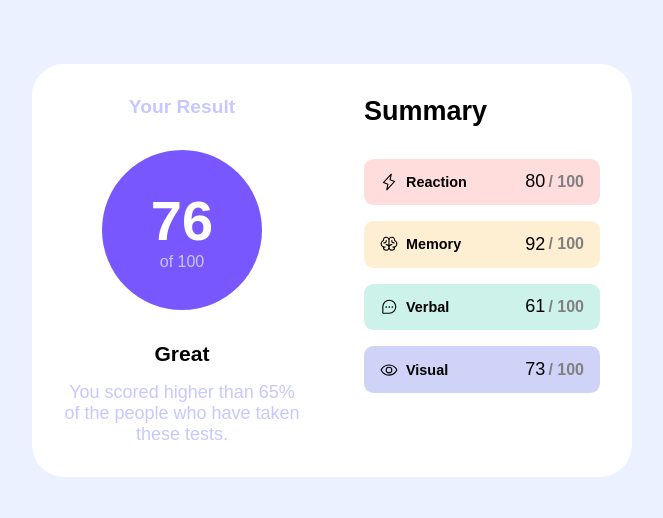
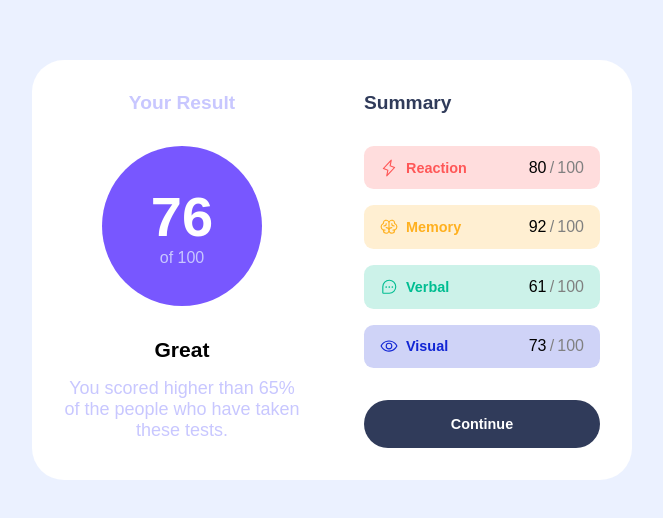
Before and after one commit to yurimzk/results-summary-react, a React (Vite) app: page / in a window 1280 px wide. Shown: the part 130-648 px from the top of the page, without its empty margins (308-971 px from the left). Built offline with nearby package versions, Linux system fonts and the light colour scheme.

Commit message:
change heading and scores style

```diff
--- a/src/components/Summary.scss
+++ b/src/components/Summary.scss
@@ -4,6 +4,12 @@
   gap: 2rem;
   padding: 2rem 2rem;
   border-radius: 2rem;
+
+  h2 {
+    font-size: 1.2rem;
+    font-weight: 700;
+    color: var(--dark-gray-blue);
+  }
 
   .summary-list {
     display: flex;
@@ -75,9 +81,12 @@
     align-items: center;
     gap: .2rem;
 
+    span {
+      font-size: 1rem;
+    }
+
     div, p {
       font-size: 1rem;
-      font-weight: 700;
       color: var(--grey);
     }
   }
--- a/src/components/Summary.tsx
+++ b/src/components/Summary.tsx
@@ -1,4 +1,4 @@
-import { Brain, ChatTeardropDots, Eye, Lightning, LightningA } from '@phosphor-icons/react'
+import { Brain, ChatTeardropDots, Eye, Lightning } from '@phosphor-icons/react'
 import './Summary.scss'
 
 export default function Summary () {
@@ -8,45 +8,50 @@ export default function Summary () {
       <div className="summary-list">
         <div className='reaction-category'>
           <div className='category-heading'>
-            <Lightning />
-            <h3>Reaction</h3>
+            <Lightning className='reaction-icon' />
+            <h3 className='reaction-heading'>Reaction</h3>
           </div>
           <div className='category-score'>
             <span className='reaction-score'>80</span>
-            <p>/ 100</p>
+            <div>/</div>
+            <p>100</p>
           </div>
         </div>
         <div className='memory-category'>
           <div className='category-heading'>
-            <Brain />
-            <h3>Memory</h3>
+            <Brain className='memory-icon' />
+            <h3 className='memory-heading'>Memory</h3>
           </div>
           <div className='category-score'>
             <span className='memory-score'>92</span>
-            <p>/ 100</p>
+            <div>/</div>
+            <p>100</p>
           </div>
         </div>
         <div className='verbal-category'>
           <div className='category-heading'>
-            <ChatTeardropDots />
-            <h3>Verbal</h3>
+            <ChatTeardropDots className='verbal-icon' />
+            <h3 className='verbal-heading'>Verbal</h3>
           </div>
           <div className='category-score'>
             <span className='verbal-scoree'>61</span>
-            <p>/ 100</p>
+            <div>/</div>
+            <p>100</p>
           </div>
         </div>
         <div className='visual-category'>
           <div className="category-heading">
-            <Eye />
-            <h3>Visual</h3>
+            <Eye className='visual-icon' />
+            <h3 className='visual-heading'>Visual</h3>
           </div>
           <div className='category-score'>
             <span className='visual-score'>73</span>
-            <p>/ 100</p>
+            <div>/</div>
+            <p>100</p>
           </div>
         </div>
       </div>
+      <button className='continue-btn'>Continue</button>
     </div>
   )
 }
```
